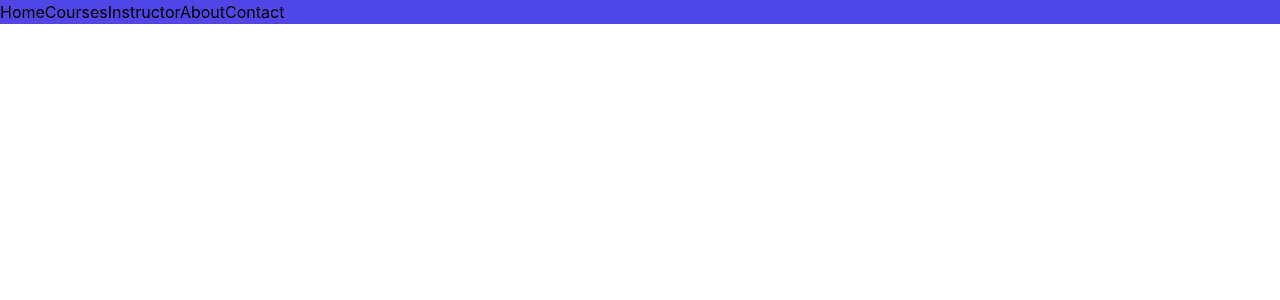
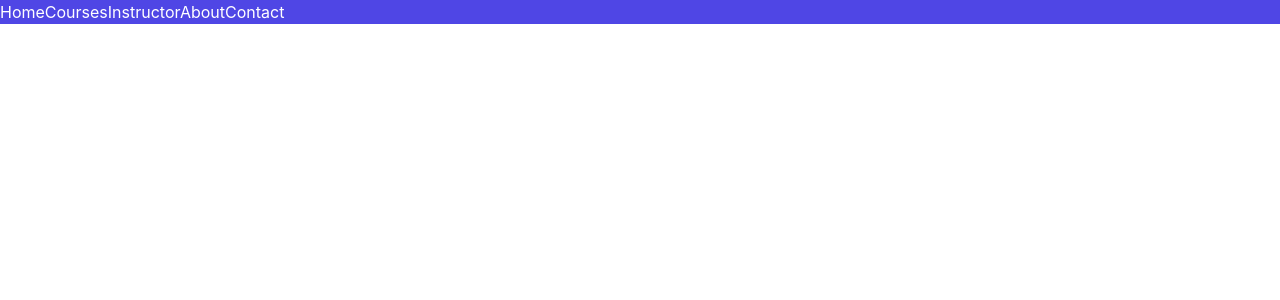
Before and after one commit to EhsanEIK/zero-one-school-website, a React (Create React App) app: page / in a window 1280 px wide. Shown: the top 300 px of the page. Built offline with nearby package versions, Linux system fonts and the light colour scheme.

Commit message:
added error page

```diff
--- a/src/App.js
+++ b/src/App.js
@@ -3,6 +3,7 @@ import './App.css';
 import About from './components/About/About';
 import Contact from './components/Contact/Contact';
 import Courses from './components/Courses/Courses';
+import Error from './components/Error/Error';
 import Home from './components/Home/Home';
 import Instructors from './components/Instructors/Instructors';
 import Main from './layouts/Main';
@@ -16,6 +17,7 @@ function App() {
         { path: '/instructors', element: <Instructors></Instructors> },
         { path: '/about', element: <About></About> },
         { path: '/contact', element: <Contact></Contact> },
+        { path: '*', element: <Error></Error> },
       ]
     }
   ]);
--- /dev/null
+++ b/src/components/Error/Error.js
@@ -0,0 +1,15 @@
+import React from 'react';
+
+const Error = () => {
+    return (
+        <div className='bg-red-600 rounded-xl p-20 m-20'>
+            <p className='text-center text-white text-4xl'>
+                ERROR 404 FOUND !!!
+                <br />
+                <span className='mt-5 text-xl'>There is no content on this route.</span>
+            </p>
+        </div>
+    );
+};
+
+export default Error;
--- a/src/components/Header/Header.js
+++ b/src/components/Header/Header.js
@@ -3,13 +3,13 @@ import { NavLink } from 'react-router-dom';
 
 const Header = () => {
     return (
-        <nav className='bg-indigo-600'>
+        <nav className='bg-indigo-600 text-white'>
             <NavLink className={({ isActive }) => isActive ? 'bg-red-600' : undefined} to={'/home'}>Home</NavLink>
             <NavLink className={({ isActive }) => isActive ? 'bg-red-600' : undefined} to={'/courses'}>Courses</NavLink>
             <NavLink className={({ isActive }) => isActive ? 'bg-red-600' : undefined} to={'/instructors'}>Instructor</NavLink>
             <NavLink className={({ isActive }) => isActive ? 'bg-red-600' : undefined} to={'/about'}>About</NavLink>
             <NavLink className={({ isActive }) => isActive ? 'bg-red-600' : undefined} to={'/contact'}>Contact</NavLink>
-        </nav>
+        </nav >
     );
 };
 
```
